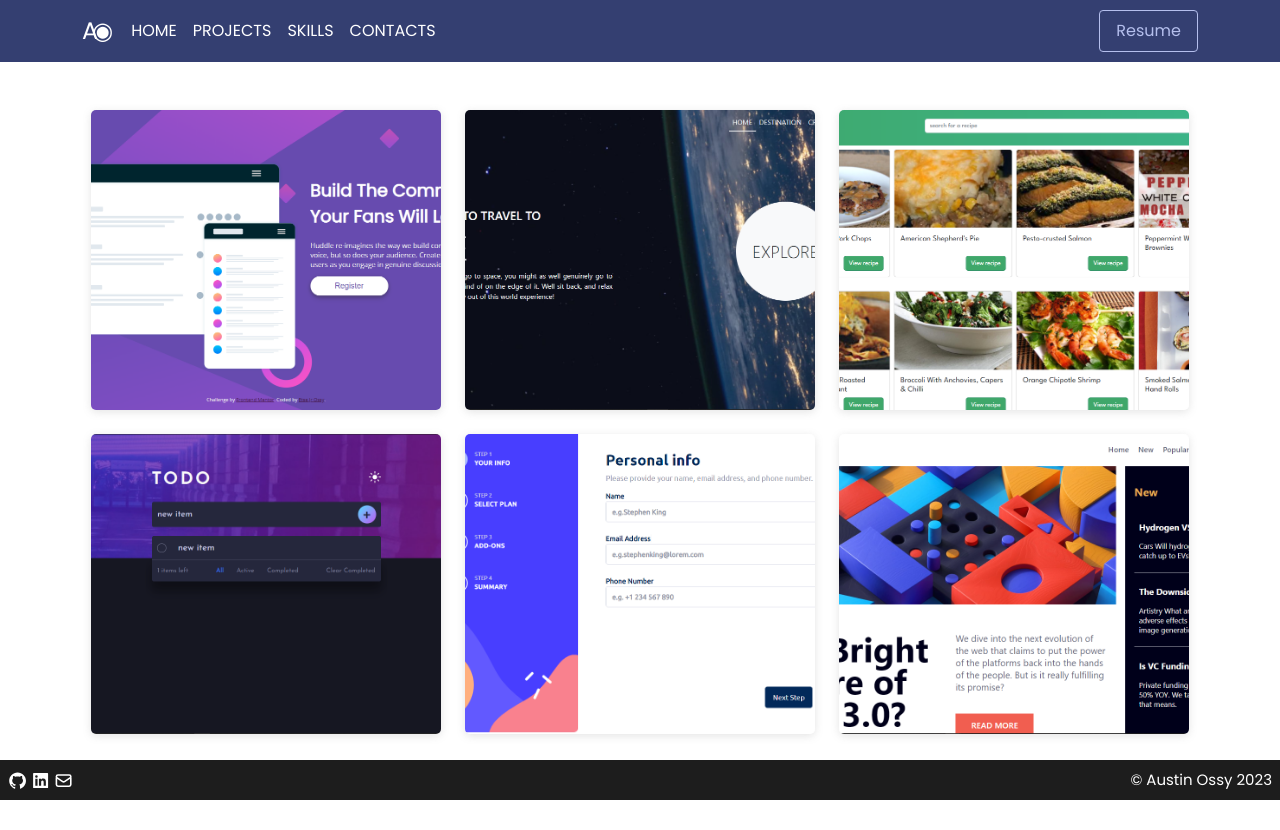
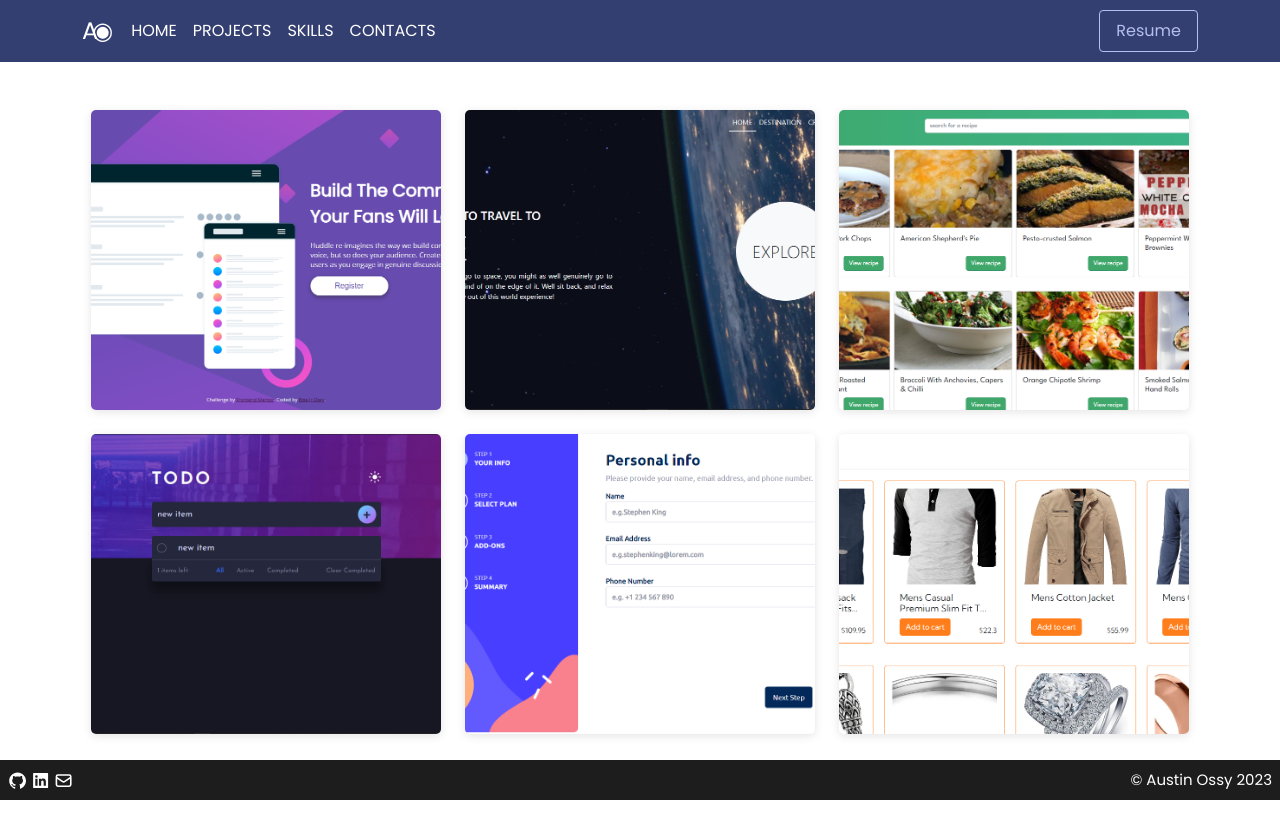
Before and after one commit to AustinOssy/adinomo-portfolio, a React (Vite) app: page /projects in a window 1280 px wide. Built offline with nearby package versions, Linux system fonts and the light colour scheme; the HTML template or start-up script is replaced by a standard one.

Commit message:
added e-store project

```diff
--- a/src/pages/Projects.jsx
+++ b/src/pages/Projects.jsx
@@ -6,6 +6,7 @@ import spyces from "/src/assets/img/spyces.png";
 import todo from "/src/assets/img/todo.png";
 import multiform from "/src/assets/img/multi-step-form.png";
 import newshome from "/src/assets/img/new-homepage.png";
+import estore from "/src/assets/img/e-store.png";
 import {BsBoxArrowRight} from 'react-icons/bs';
 
 function Projects() {
@@ -77,10 +78,10 @@ function Projects() {
 				</div>
 				<div className="projects__col">
 					<ProjectCard
-						name="News Homepage"
-						img={newshome}
-						tech="HTML, SCSS, React"
-						link={"https://multistep-forms.netlify.app"}
+						name="E-store"
+						img={estore}
+						tech="HTML, SCSS, Bootstrap, React, Redux-toolkit"
+						link={"https://etse-store.netlify.app/"}
 					/>
 				</div>
 			</div>
```
Also changed, not shown: src/assets/img/e-store.png (added).
